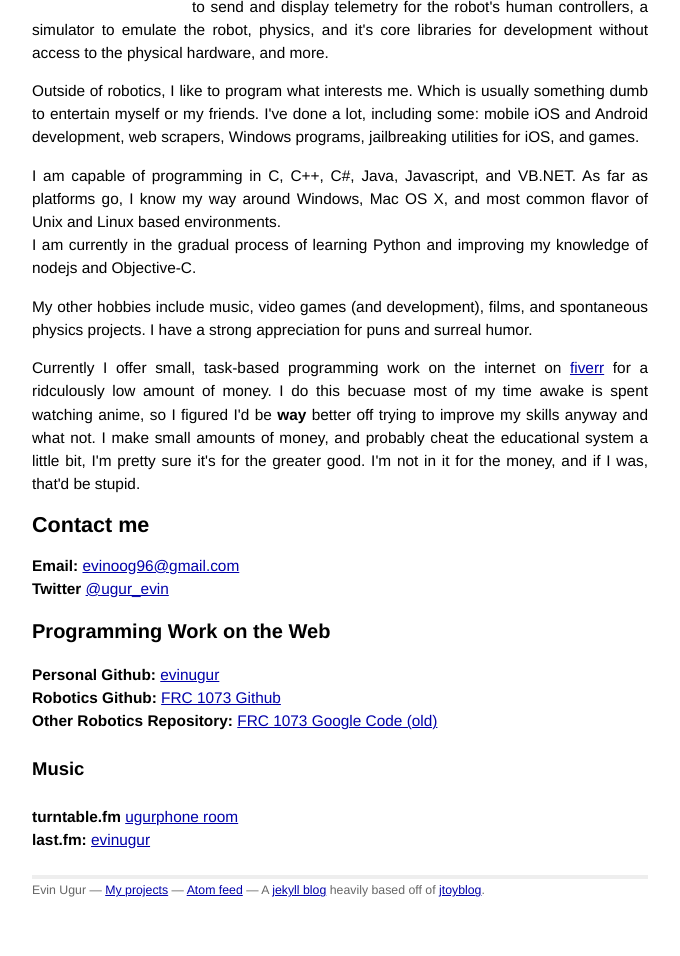
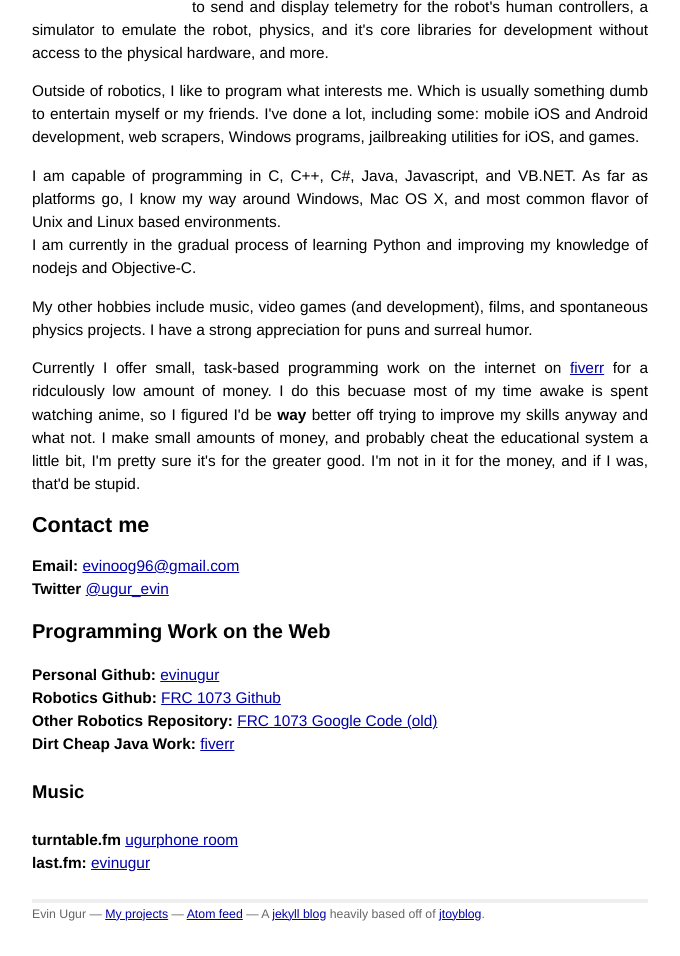
Before and after one commit to Armoredspider/evinugur.github.com, a Jekyll site: the page built from about/index.html, in a window 1280 px wide, cut to the strip 298-1254 px from the top of the page. Shown: the whole strip, without its empty margins (300-980 px from the left). Built offline with Jekyll 4.4.1, drawn with Linux system fonts in a browser that asks for light colours; Markdown is read by kramdown in place of the engine named in the settings; before the commit the page ends 1231 px from its top, so only the background shows below that; some of the changed lines change nothing that is shown.

Commit message:
fixed link

```diff
--- a/about/index.html
+++ b/about/index.html
@@ -28,7 +28,7 @@
 <p>My other hobbies include music, video games (and development), films, and spontaneous physics
 projects. I have a strong appreciation for puns and surreal humor. </p>
 
-<p>Currently I offer small, task-based programming work on the internet on <a href="fiverr.com/ugurphone">
+<p>Currently I offer small, task-based programming work on the internet on <a href="http://fiverr.com/ugurphone/do-java-assignments">
 fiverr</a> for a ridculously low amount of money. I do this becuase most of my time awake is spent
 watching anime, so I figured I'd be <b>way</b> better off trying to improve my skills anyway and what not.
 I make small amounts of money, and probably cheat the educational system a little bit, I'm pretty
@@ -45,6 +45,7 @@
   <b>Personal Github: </b> <a href="https://github.com/evinugur">evinugur</a><br/>
   <b>Robotics Github: </b> <a href="https://github.com/organizations/FRCTeam1073-TheForceTeam/">FRC 1073 Github</a><br/>
   <b>Other Robotics Repository: </b> <a href="https://code.google.com/p/theforceteam-1073">FRC 1073 Google Code (old)</a><br/>
+  <b>Dirt Cheap Java Work: </b> <a href="http://fiverr.com/ugurphone/do-java-assignments">fiverr</a></br>
 </div>
 
 <div>
```
